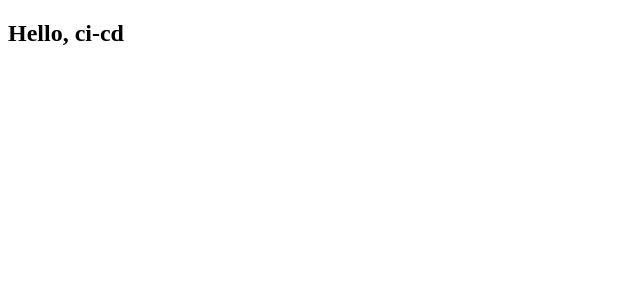
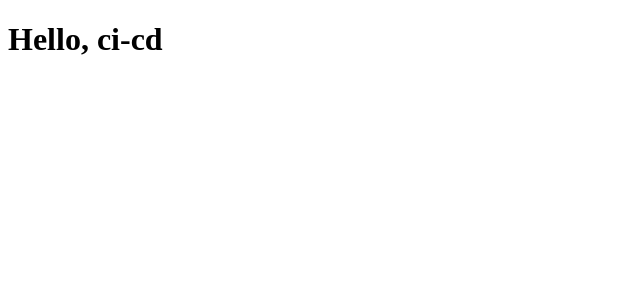
Before and after one commit to abdelazizade/ci-cd, an Angular app: page / in a window 1280 px wide. Shown: the top 300 px of the page, without its empty margins (0-640 px from the left). Built offline with nearby package versions, Linux system fonts and the light colour scheme.

Commit message:
Revert "change h2"
This reverts commit 4b00bd7193bd6650d563c30d9e2843475400155a.

```diff
--- a/src/app/app.component.html
+++ b/src/app/app.component.html
@@ -1 +1 @@
-<h2>Hello, ci-cd</h2>
+<h1>Hello, ci-cd</h1>
```
